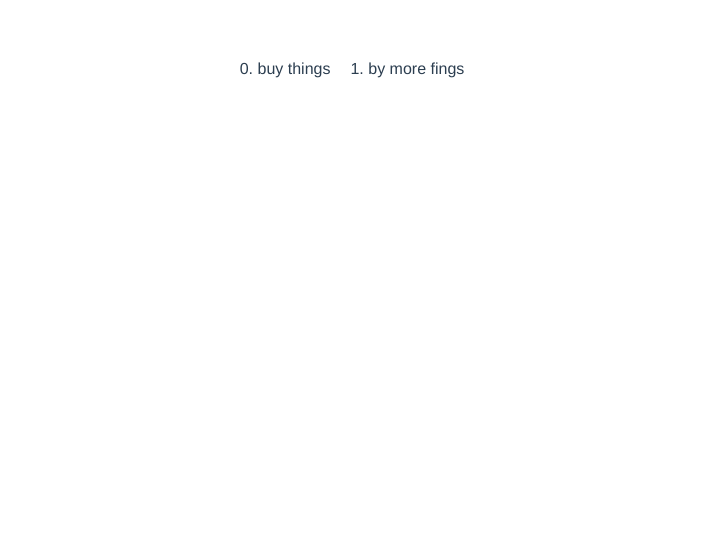
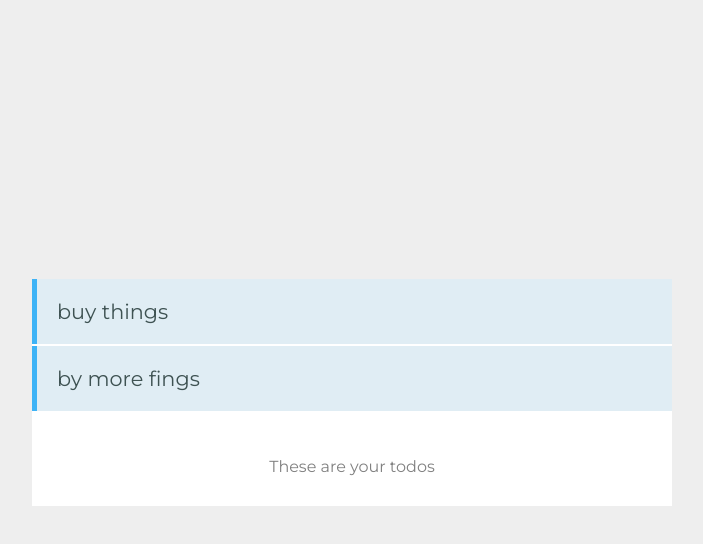
Before and after one commit to bdurb/fun-with-vue, a Vue app: page / in a window 1280 px wide. Shown: the top 544 px of the page, without its empty margins (288-991 px from the left). Built offline with nearby package versions, Linux system fonts and the light colour scheme.

Commit message:
added global styling to app.vue component, and scoped styling to todos.vue component

```diff
--- a/src/App.vue
+++ b/src/App.vue
@@ -16,12 +16,21 @@ export default {
 </script>
 
 <style>
+@import url('https://fonts.googleapis.com/css?family=Montserrat:400,700');
+
+body {
+  background-color: #EEEEEE;
+  font-family: 'Montserrat', sans-serif;
+  display: grid;
+  grid-template-rows: auto;
+  justify-items: center;
+  align-items: center;
+}
+body, html {
+  margin: 0;
+  height: 100%;
+}
 #app {
-  font-family: 'Avenir', Helvetica, Arial, sans-serif;
-  -webkit-font-smoothing: antialiased;
-  -moz-osx-font-smoothing: grayscale;
-  text-align: center;
-  color: #2c3e50;
-  margin-top: 60px;
+    width: 50%;
 }
 </style>
--- a/src/components/Todos.vue
+++ b/src/components/Todos.vue
@@ -2,9 +2,9 @@
   <div class="hello">
     <div class="holder">
       <ul>
-        <li v-for="(data, index) in todos" :key="index">{{ index }}. {{ data.todo }}</li>
+        <li v-for="(data, index) in todos" :key="index">{{ data.todo }}</li>
       </ul>
-
+      <p>These are your todos</p>
     </div>
   </div>
 </template>
@@ -25,18 +25,32 @@ export default {
 
 <!-- Add "scoped" attribute to limit CSS to this component only -->
 <style scoped>
-h3 {
-  margin: 40px 0 0;
+.holder {
+    background: #fff;
   }
+
   ul {
+    margin: 0;
+    padding: 0;
     list-style-type: none;
-  padding: 0;
   }
-li {
-  display: inline-block;
-  margin: 0 10px;
+
+  ul li {
+    padding: 20px;
+    font-size: 1.3em;
+    background-color: #E0EDF4;
+    border-left: 5px solid #3EB3F6;
+    margin-bottom: 2px;
+    color: #3E5252;
   }
-a {
-  color: #42b983;
+
+  p {
+    text-align:center;
+    padding: 30px 0;
+    color: gray;
+  }
+
+  .container {
+    box-shadow: 0px 0px 40px lightgray;
   }
 </style>
```
Lines whose indentation alone changed are shown as unchanged.
